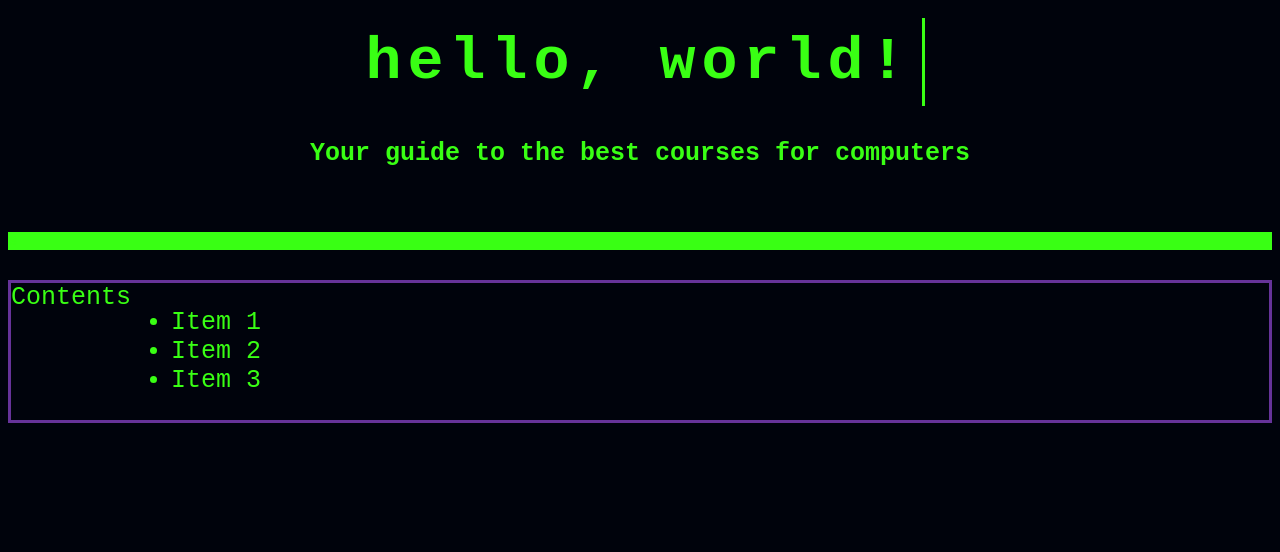
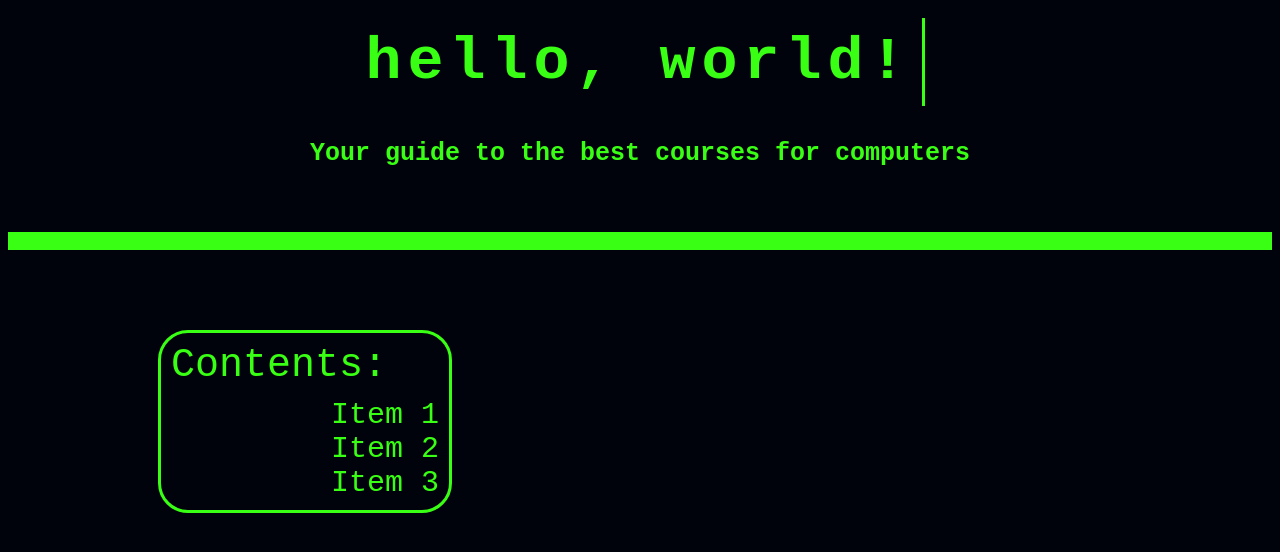
Before and after one commit to DancingPotato30/suggestions, a plain HTML site: page index.html in a window 1280 px wide. Drawn offline with Linux system fonts and the light colour scheme.

Commit message:
Add contents box

```diff
--- a/index.html
+++ b/index.html
@@ -17,7 +17,7 @@
     <div class="bar">s</div>
 
     <div class="contents">
-        Contents
+        <p>Contents:</p>
         <ul>
             <li><a>Item 1</a></li>
             <li><a>Item 2</a></li>
--- a/styles.css
+++ b/styles.css
@@ -31,14 +31,35 @@ h4{
 
 .bar{
   background-color: #39ff14;
-  margin: 0px;
+  margin-bottom: 50px;
 }
 
 .contents{
   display: flex;
-  border: solid rebeccapurple;
+  border: solid;
+  border-radius: 30px;
   font-size: 25px;
   font-weight: 100;
+  flex-direction: column;
+  align-self: flex-start;
+  margin-left: 150px;
+  padding: 10px;
+}
+
+.contents ul{
+  list-style-type: none;
+  padding: 0px;
+  margin: 0px;
+  font-weight: normal;
+  font-size: 30px;
+  margin-left: 160px;
+  margin-top: 5px;
+}
+
+.contents p{
+  margin-bottom: 5px;
+  margin-top: 0px;
+  font-size: 40px;
 }
 
 /*Animation*/
```
